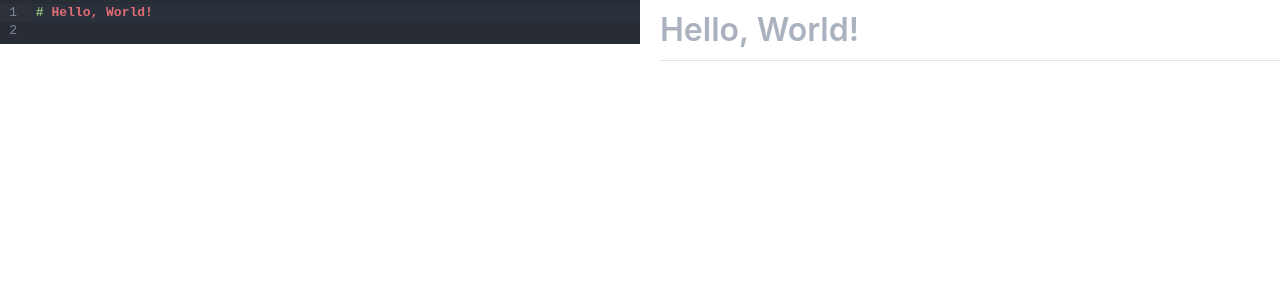
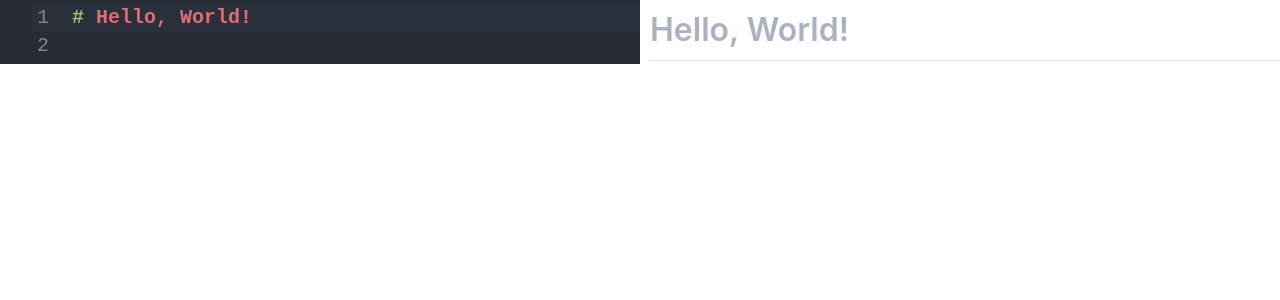
Before and after one commit to mikeleo03/Markdown-Editor, a React (Vite) app: page / in a window 1280 px wide. Shown: the top 300 px of the page. Built offline with nearby package versions, Linux system fonts and the light colour scheme.

Commit message:
feat : basic interface + overflow handler

```diff
--- a/src/App.css
+++ b/src/App.css
@@ -1,6 +1,6 @@
 .app {
   background-color: transparent;
   display: flex;
-  gap: 10px;
   flex: 1;
+  overflow: hidden;
 }
--- a/src/editor.css
+++ b/src/editor.css
@@ -1,4 +1,14 @@
 .editor-wrapper {
-    height: 100%;
+    height: 100vh;
     flex: 0 0 50%;
+    overflow-y: scroll;
 }
+
+.cm-line, .cm-lineNumbers, .cm-gutter, .cm-foldGutter, .cm-gutterElement {
+    font-weight: 100;
+    font-size: 1.25rem;
+}
+
+.cm-lineNumbers {
+    padding-left: 2rem;
+}
--- a/src/index.css
+++ b/src/index.css
@@ -2,11 +2,13 @@ html, body {
   height: 100%;
   background-color:transparent;
 }
+
 body {
   margin: 0;
   font-family: -apple-system, BlinkMacSystemFont, "Segoe UI", "Roboto", "Ubuntu", "Canterell", "Fira Sans", "Droid Sans", "Helvetica Neue", sans-serif;
   -webkit-font-smoothing: antialiased;
   -moz-osx-font-smoothing: grayscale;
+  overflow-y: hidden;
 }
 
 code {
--- a/src/preview.css
+++ b/src/preview.css
@@ -1,8 +1,8 @@
 .preview.markdown-body {
     flex: 0 0 50%;
     padding: 10px;
-    overflow: auto;
-    box-sizing: border-box;
+    overflow-y: scroll;
+    height: 100vh;
     color: #abb2bf;
 }
 
```
Also changed, not shown: package.json (+11 -1 lines), 1 other file (tests, documents, lock files or other folders).
